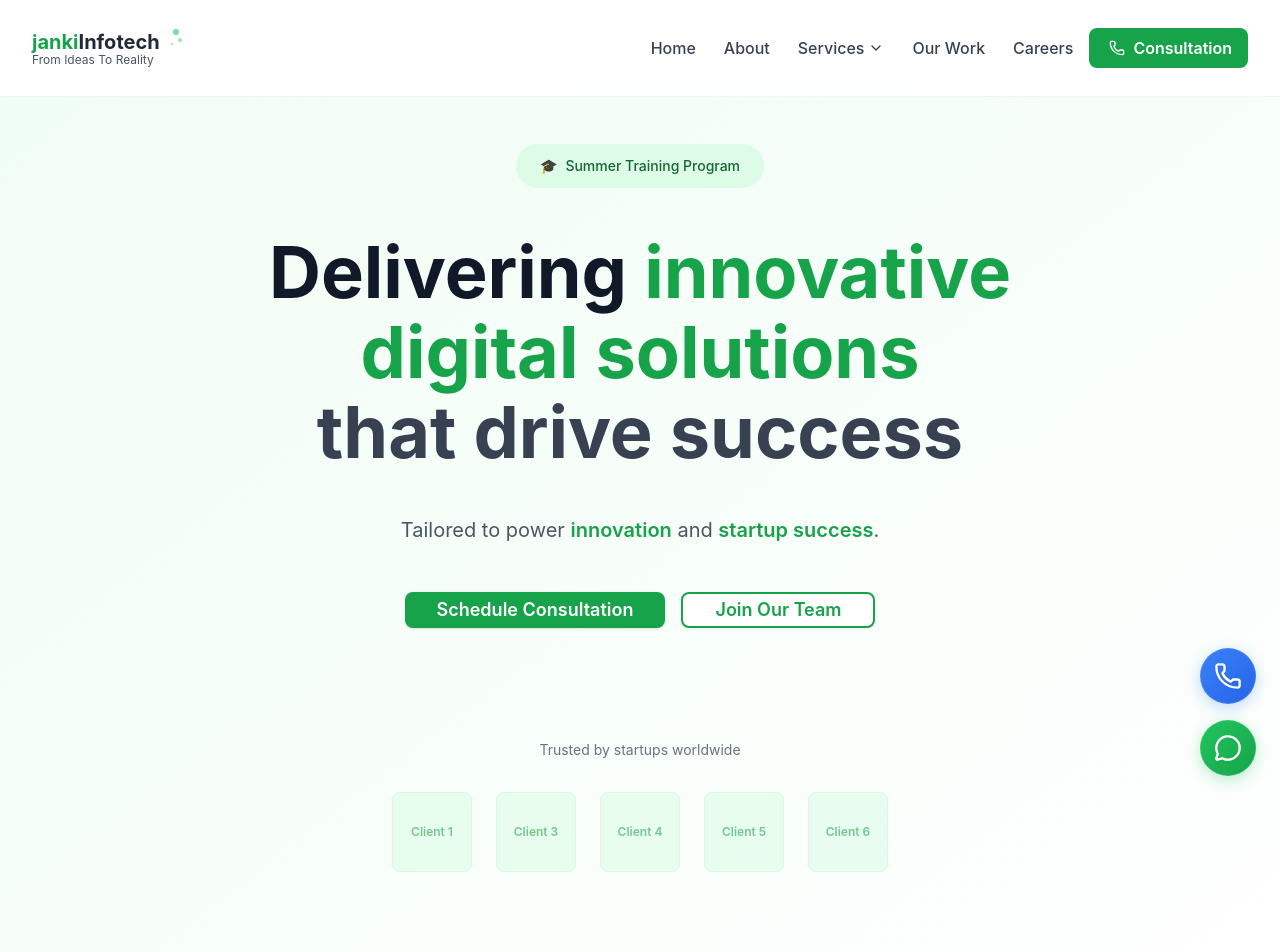
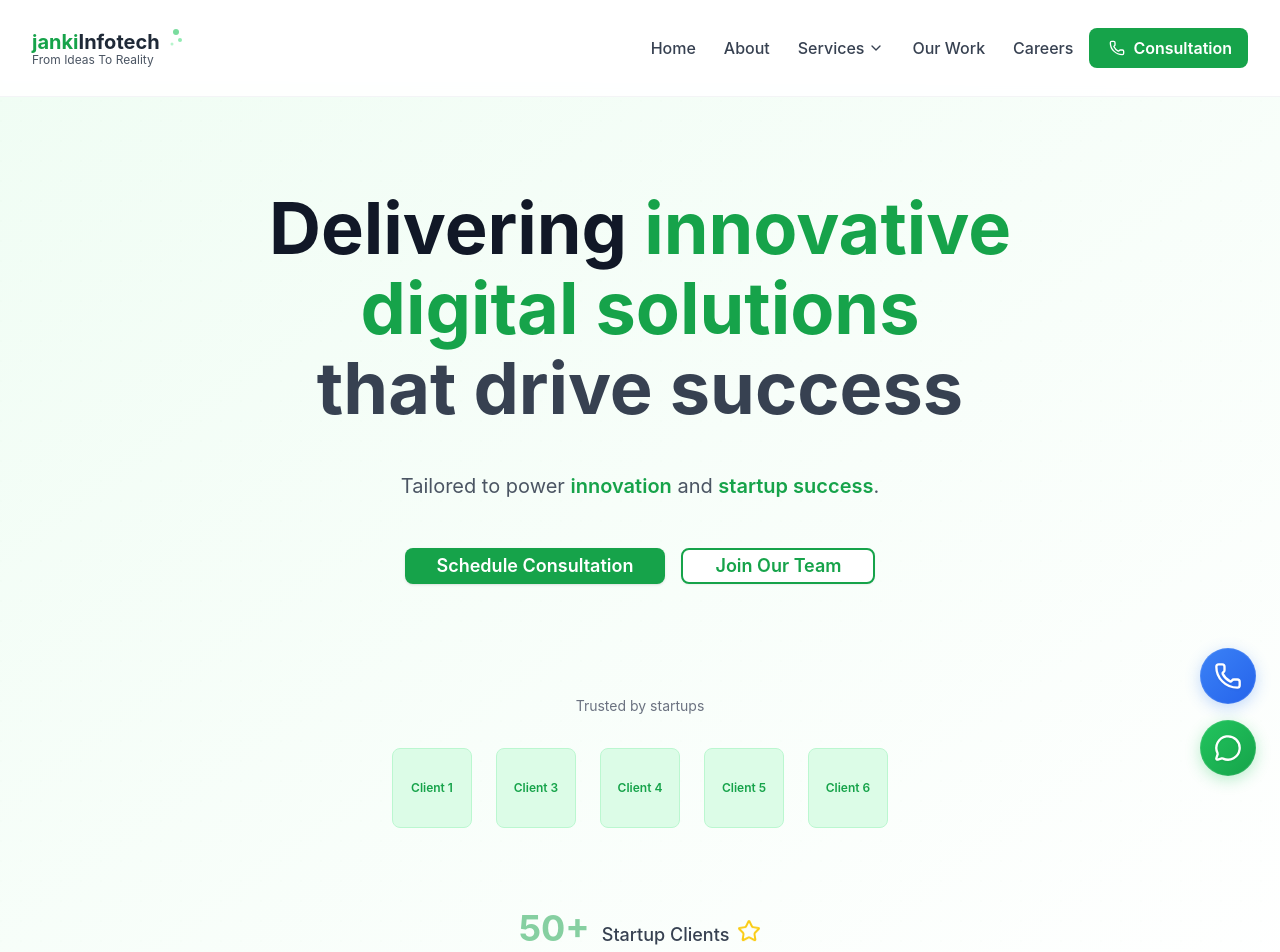
Before and after one commit to kushvardhan/jankiinfotech, a Next.js app: page / in a window 1280 px wide. Shown: the top 952 px of the page. Built offline with nearby package versions, Linux system fonts and the light colour scheme.

Commit message:
changing demo data

```diff
--- a/src/app/about/page.tsx
+++ b/src/app/about/page.tsx
@@ -23,21 +23,9 @@ export default function AboutPage() {
     },
     {
       icon: TrendingUp,
-      value: "150+",
+      value: "50+",
       label: "Projects Completed",
       color: "text-green-600",
-    },
-    {
-      icon: Award,
-      value: "50+",
-      label: "Awards Won",
-      color: "text-purple-600",
-    },
-    {
-      icon: Globe,
-      value: "15+",
-      label: "Countries Served",
-      color: "text-orange-600",
     },
   ];
 
--- a/src/app/community/page.tsx
+++ b/src/app/community/page.tsx
@@ -27,25 +27,19 @@ export default function CommunityPage() {
   const communityStats = [
     {
       icon: Users,
-      value: "2,500+",
+      value: "200+",
       label: "Active Members",
       color: "text-green-600",
     },
     {
       icon: Code,
-      value: "150+",
+      value: "50+",
       label: "Projects Built",
       color: "text-blue-600",
     },
     {
-      icon: Calendar,
-      value: "50+",
-      label: "Events Hosted",
-      color: "text-purple-600",
-    },
-    {
       icon: Globe,
-      value: "25+",
+      value: "20+",
       label: "Cities Reached",
       color: "text-orange-600",
     },
--- a/src/components/AboutSection.tsx
+++ b/src/components/AboutSection.tsx
@@ -12,10 +12,10 @@ export default function AboutSection() {
   ];
 
   const stats = [
-    { number: "5+", label: "Years of Excellence" },
+    { number: "2+", label: "Years of Excellence" },
     { number: "20+", label: "Team Members" },
     { number: "95%", label: "Client Retention" },
-    { number: "5+", label: "Countries", sublabel: "Global Reach" },
+    { number: "20+", label: "Cities", sublabel: "Global Reach" },
     { number: "20+", label: "Jobs", sublabel: "Local Impact" },
     { number: "50+", label: "Projects", sublabel: "Innovation" },
     { number: "95%", label: "Success", sublabel: "Excellence" },
--- a/src/components/HeroSection.tsx
+++ b/src/components/HeroSection.tsx
@@ -23,14 +23,7 @@ export default function HeroSection() {
       <div className="container mx-auto max-w-7xl px-4 sm:px-6 lg:px-8 relative z-10 w-full">
         <div className="text-center space-y-8 md:space-y-12">
           {/* Badge */}
-          <Link
-            href="/internship"
-            className="inline-flex items-center px-6 py-3 bg-green-100 text-green-800 rounded-full text-sm font-medium hover:bg-green-200 transition-colors"
-          >
-            <span className="mr-2">🎓</span>
-            Summer Training Program
-          </Link>
-
+          <div className="my-4"></div>
           {/* Main Heading */}
           <div className="mb-8">
             <h1 className="text-4xl md:text-6xl lg:text-7xl font-bold text-gray-900 leading-tight">
@@ -78,35 +71,35 @@ export default function HeroSection() {
           {/* Client Logos */}
           <div className="pt-12 md:pt-16">
             <p className="text-gray-500 text-sm mb-6 md:mb-8">
-              Trusted by startups worldwide
+              Trusted by startups
             </p>
             <button
               onClick={() => setShowClientsModal(true)}
-              className="w-full group"
+              className="w-full"
             >
-              <div className="flex flex-wrap justify-center items-center gap-4 md:gap-6 opacity-60 mb-6 md:mb-8 group-hover:opacity-100 transition-opacity duration-300">
+              <div className="flex flex-wrap justify-center items-center gap-4 md:gap-6 mb-6 md:mb-8 ">
                 {/* Client logos with green theme */}
-                <div className="w-16 h-16 md:w-20 md:h-20 bg-green-100 rounded-lg flex items-center justify-center border border-green-200 group-hover:border-green-400 group-hover:shadow-lg transition-all duration-300 cursor-pointer flex-shrink-0">
+                <div className="w-16 h-16 md:w-20 md:h-20 bg-green-100 rounded-lg flex items-center justify-center border border-green-200 hover:border-green-400 hover:shadow-lg transition-all duration-300 cursor-pointer flex-shrink-0">
                   <span className="text-xs text-green-600 font-semibold text-center px-1">
                     Client 1
                   </span>
                 </div>
-                <div className="w-16 h-16 md:w-20 md:h-20 bg-green-100 rounded-lg flex items-center justify-center border border-green-200 group-hover:border-green-400 group-hover:shadow-lg transition-all duration-300 cursor-pointer flex-shrink-0">
+                <div className="w-16 h-16 md:w-20 md:h-20 bg-green-100 rounded-lg flex items-center justify-center border border-green-200 hover:border-green-400 hover:shadow-lg transition-all duration-300 cursor-pointer flex-shrink-0">
                   <span className="text-xs text-green-600 font-semibold text-center px-1">
                     Client 3
                   </span>
                 </div>
-                <div className="w-16 h-16 md:w-20 md:h-20 bg-green-100 rounded-lg flex items-center justify-center border border-green-200 group-hover:border-green-400 group-hover:shadow-lg transition-all duration-300 cursor-pointer flex-shrink-0">
+                <div className="w-16 h-16 md:w-20 md:h-20 bg-green-100 rounded-lg flex items-center justify-center border border-green-200 hover:border-green-400 hover:shadow-lg transition-all duration-300 cursor-pointer flex-shrink-0">
                   <span className="text-xs text-green-600 font-semibold text-center px-1">
                     Client 4
                   </span>
                 </div>
-                <div className="w-16 h-16 md:w-20 md:h-20 bg-green-100 rounded-lg flex items-center justify-center border border-green-200 group-hover:border-green-400 group-hover:shadow-lg transition-all duration-300 cursor-pointer flex-shrink-0">
+                <div className="w-16 h-16 md:w-20 md:h-20 bg-green-100 rounded-lg flex items-center justify-center border border-green-200 hover:border-green-400 hover:shadow-lg transition-all duration-300 cursor-pointer flex-shrink-0">
                   <span className="text-xs text-green-600 font-semibold text-center px-1">
                     Client 5
                   </span>
                 </div>
-                <div className="w-16 h-16 md:w-20 md:h-20 bg-green-100 rounded-lg flex items-center justify-center border border-green-200 group-hover:border-green-400 group-hover:shadow-lg transition-all duration-300 cursor-pointer flex-shrink-0">
+                <div className="w-16 h-16 md:w-20 md:h-20 bg-green-100 rounded-lg flex items-center justify-center border border-green-200 hover:border-green-400 hover:shadow-lg transition-all duration-300 cursor-pointer flex-shrink-0">
                   <span className="text-xs text-green-600 font-semibold text-center px-1">
                     Client 6
                   </span>
@@ -122,10 +115,10 @@ export default function HeroSection() {
                 }`}
               >
                 <span className="text-4xl font-bold text-green-600 animate-pulse">
-                  500+
+                  50+
                 </span>
                 <span className="text-gray-700 ml-3 text-lg font-medium">
-                  Startup Clients Worldwide
+                  Startup Clients
                 </span>
                 <Star className="inline ml-2 h-6 w-6 text-yellow-400 animate-bounce" />
               </div>
@@ -154,7 +147,7 @@ export default function HeroSection() {
                   </button>
                 </div>
                 <p className="text-gray-600 mb-6 text-sm md:text-base">
-                  We have successfully served 500+ startup clients worldwide,
+                  We have successfully served 50+ startup clients,
                   helping them transform their digital presence and achieve
                   their business goals.
                 </p>
```
